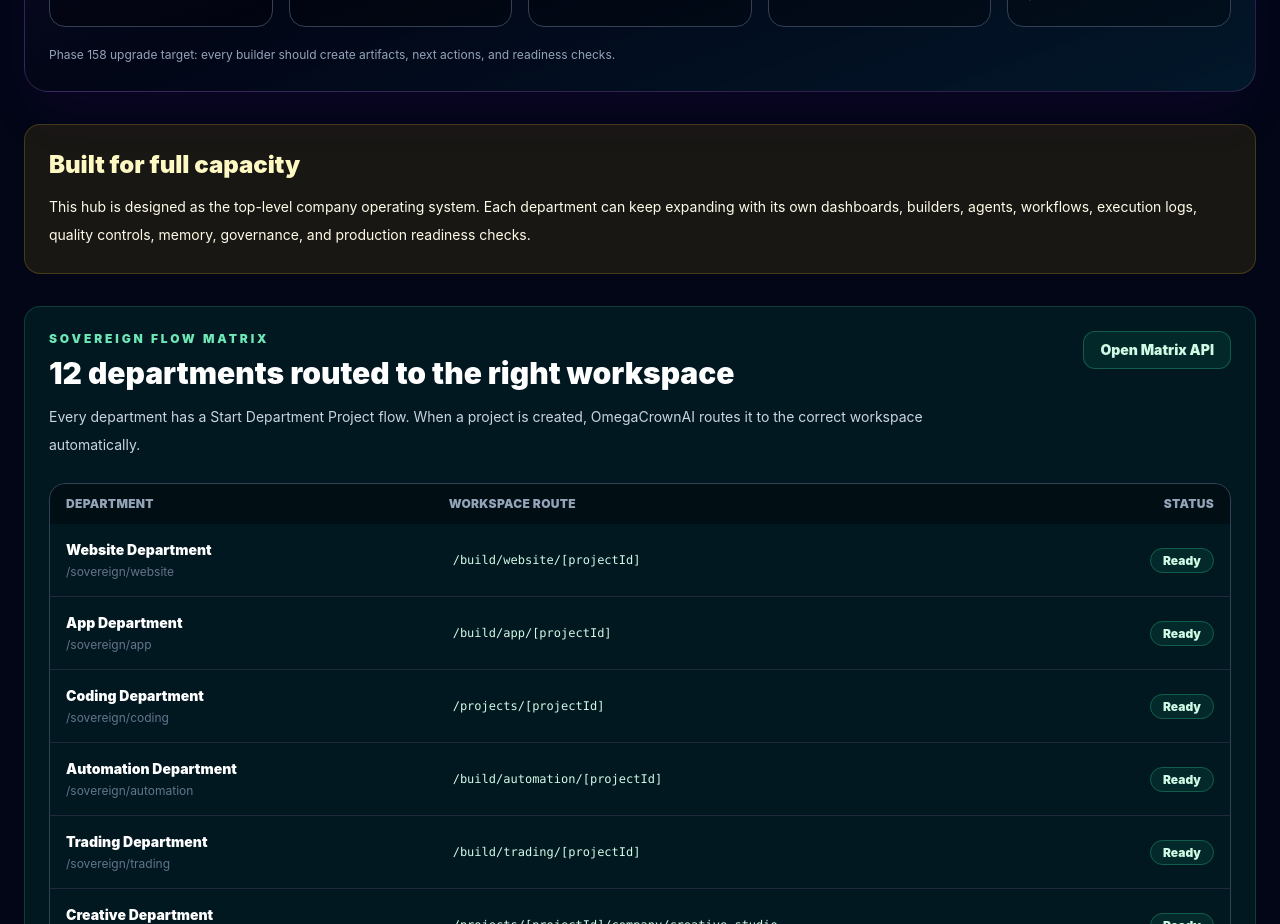
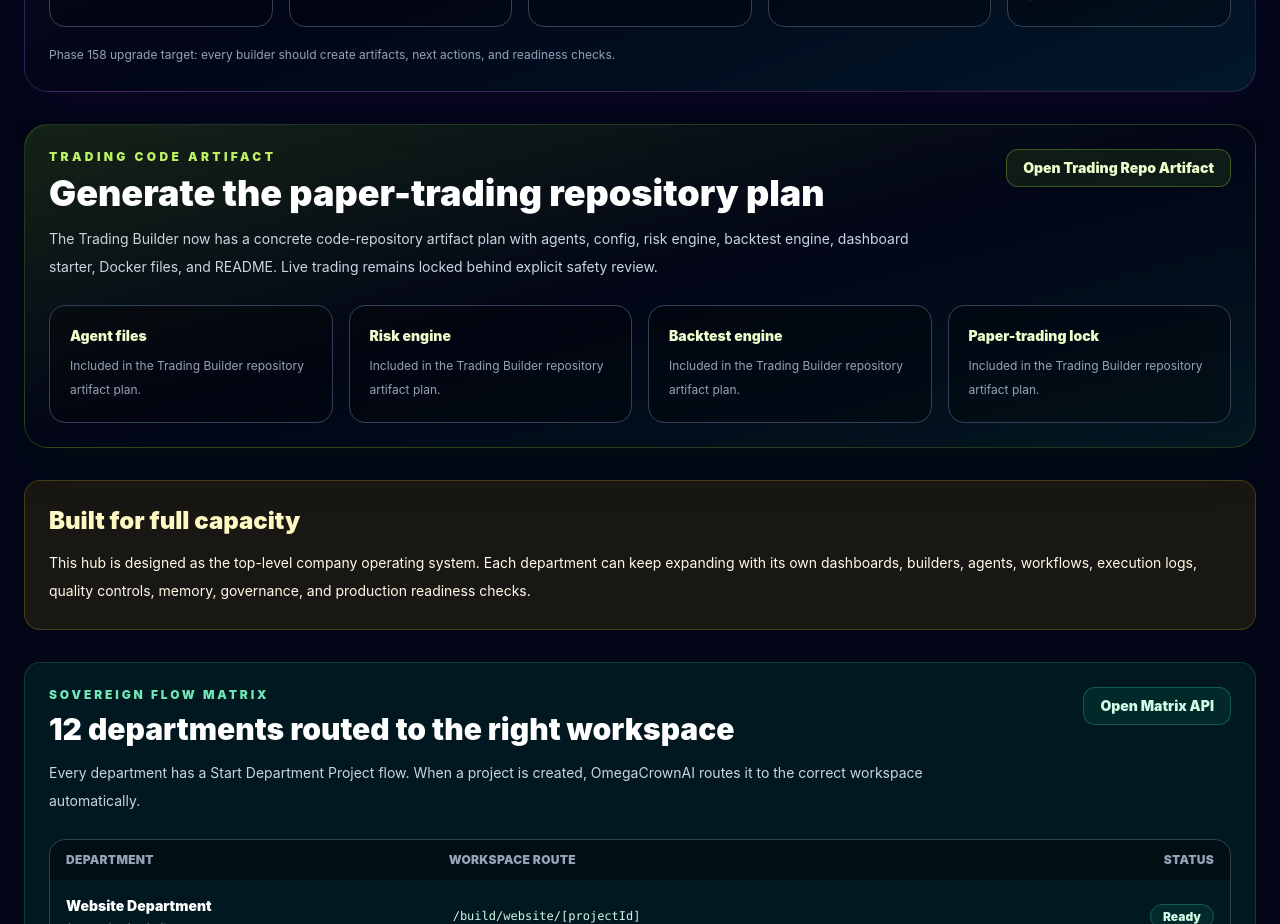
Before and after one commit to pbtransportcom-droid/omegacrownai-dashboard, a Next.js app in the folder omegacrownai-dashboard/: page /build in a window 1280 px wide. Shown: the part 3140-4064 px from the top of the page. Built offline with nearby package versions, Linux system fonts and the light colour scheme.

Commit message:
Add Trading Builder repository artifact generator

```diff
--- /dev/null
+++ b/omegacrownai-dashboard/app/api/sovereign/trading-repo-artifact/route.ts
@@ -0,0 +1,13 @@
+import { NextResponse } from "next/server";
+import { getTradingRepoArtifact } from "@/lib/sovereign/trading-repo-artifact";
+
+export async function GET() {
+  const artifact = getTradingRepoArtifact();
+
+  return NextResponse.json({
+    ok: true,
+    phase: "v13.9 Phase 159",
+    service: "Trading Builder Code Repository Artifact Generator",
+    artifact,
+  });
+}
--- a/omegacrownai-dashboard/app/build/page.tsx
+++ b/omegacrownai-dashboard/app/build/page.tsx
@@ -551,6 +551,49 @@ export default function BuildPage() {
           </p>
         </div>
 
+        <div className="mt-8 rounded-3xl border border-lime-400/20 bg-gradient-to-br from-lime-500/15 via-slate-950 to-emerald-500/10 p-6 shadow-2xl shadow-lime-950/20">
+          <div className="flex flex-wrap items-start justify-between gap-4">
+            <div>
+              <p className="text-xs font-black uppercase tracking-[0.28em] text-lime-300">
+                Trading Code Artifact
+              </p>
+              <h2 className="mt-2 text-4xl font-black text-white">
+                Generate the paper-trading repository plan
+              </h2>
+              <p className="mt-3 max-w-4xl text-sm leading-7 text-slate-300">
+                The Trading Builder now has a concrete code-repository artifact plan with agents,
+                config, risk engine, backtest engine, dashboard starter, Docker files, and README.
+                Live trading remains locked behind explicit safety review.
+              </p>
+            </div>
+            <a
+              href="/api/sovereign/trading-repo-artifact"
+              className="rounded-xl border border-lime-400/30 bg-lime-500/10 px-4 py-2 text-sm font-black text-lime-100 hover:bg-lime-500/20"
+            >
+              Open Trading Repo Artifact
+            </a>
+          </div>
+
+          <div className="mt-6 grid gap-4 md:grid-cols-4">
+            {[
+              "Agent files",
+              "Risk engine",
+              "Backtest engine",
+              "Paper-trading lock",
+            ].map((item) => (
+              <div
+                key={item}
+                className="rounded-2xl border border-slate-700 bg-black/30 p-5"
+              >
+                <p className="text-sm font-black text-lime-100">{item}</p>
+                <p className="mt-2 text-xs leading-6 text-slate-400">
+                  Included in the Trading Builder repository artifact plan.
+                </p>
+              </div>
+            ))}
+          </div>
+        </div>
+
         <div className="mt-8 rounded-2xl border border-yellow-400/20 bg-yellow-500/10 p-6">
           <h2 className="text-2xl font-black text-yellow-100">
             Built for full capacity
--- /dev/null
+++ b/omegacrownai-dashboard/lib/sovereign/trading-repo-artifact.ts
@@ -0,0 +1,96 @@
+export function getTradingRepoArtifact() {
+  return {
+    department: "trading",
+    artifactType: "paper_trading_code_repository",
+    safetyMode: "paper_trading_only",
+    liveTradingEnabled: false,
+    warning:
+      "This artifact is for paper trading and educational market analysis only. Live trading requires manual review, real broker configuration, and explicit safety approval.",
+    folderTree: [
+      "saits-v1/",
+      "saits-v1/main.py",
+      "saits-v1/config.yaml",
+      "saits-v1/requirements.txt",
+      "saits-v1/Dockerfile",
+      "saits-v1/docker-compose.yml",
+      "saits-v1/README.md",
+      "saits-v1/models.py",
+      "saits-v1/backtest_engine.py",
+      "saits-v1/dashboard.py",
+      "saits-v1/agents/__init__.py",
+      "saits-v1/agents/market_data_agent.py",
+      "saits-v1/agents/analysis_agent.py",
+      "saits-v1/agents/risk_agent.py",
+      "saits-v1/agents/execution_agent.py",
+      "saits-v1/agents/portfolio_agent.py",
+      "saits-v1/agents/learning_agent.py",
+      "saits-v1/tests/test_risk_agent.py",
+      "saits-v1/tests/test_signal_flow.py",
+    ],
+    files: [
+      {
+        path: "main.py",
+        purpose: "Entry point that starts the paper-trading agents and verifies live trading is disabled.",
+      },
+      {
+        path: "config.yaml",
+        purpose: "Central settings for assets, indicators, paper mode, risk limits, and provider placeholders.",
+      },
+      {
+        path: "models.py",
+        purpose: "Shared data models such as TradeSignal, Position, RiskDecision, and OrderIntent.",
+      },
+      {
+        path: "agents/market_data_agent.py",
+        purpose: "Fetches historical and simulated real-time market data for stocks, ETFs, and crypto.",
+      },
+      {
+        path: "agents/analysis_agent.py",
+        purpose: "Calculates RSI, MACD, EMA, Bollinger Bands, VWAP, sentiment placeholders, and signal rationale.",
+      },
+      {
+        path: "agents/risk_agent.py",
+        purpose: "Enforces max risk per trade, daily loss limit, drawdown limit, liquidity checks, and veto logic.",
+      },
+      {
+        path: "agents/execution_agent.py",
+        purpose: "Paper execution engine only; logs simulated orders and blocks live orders unless safety gate is passed.",
+      },
+      {
+        path: "agents/portfolio_agent.py",
+        purpose: "Tracks paper positions, P&L, equity curve, alerts, and explainability records.",
+      },
+      {
+        path: "agents/learning_agent.py",
+        purpose: "Runs nightly review placeholders and produces improvement suggestions.",
+      },
+      {
+        path: "backtest_engine.py",
+        purpose: "Runs a simplified two-year backtest workflow and reports win rate, profit factor, Sharpe, and drawdown.",
+      },
+      {
+        path: "dashboard.py",
+        purpose: "Streamlit dashboard starter for P&L, open positions, equity curve, alerts, and trade explanations.",
+      },
+      {
+        path: "README.md",
+        purpose: "Local setup, paper-trading instructions, safety warning, and live-key connection checklist.",
+      },
+    ],
+    riskRules: {
+      maxRiskPerTradePercent: 2,
+      dailyLossLimitPercent: 5,
+      maxDrawdownPercent: 12,
+      paperTradingDefault: true,
+      liveTradingRequiresManualOverride: true,
+      brokerWithdrawalPermissionsAllowed: false,
+    },
+    nextActions: [
+      "Generate repository files into the Trading workspace.",
+      "Run paper-mode safety checks.",
+      "Run the simplified backtest engine.",
+      "Open dashboard starter.",
+      "Review all risk gates before any live broker connection.",
+    ],
+  };
+}
```
